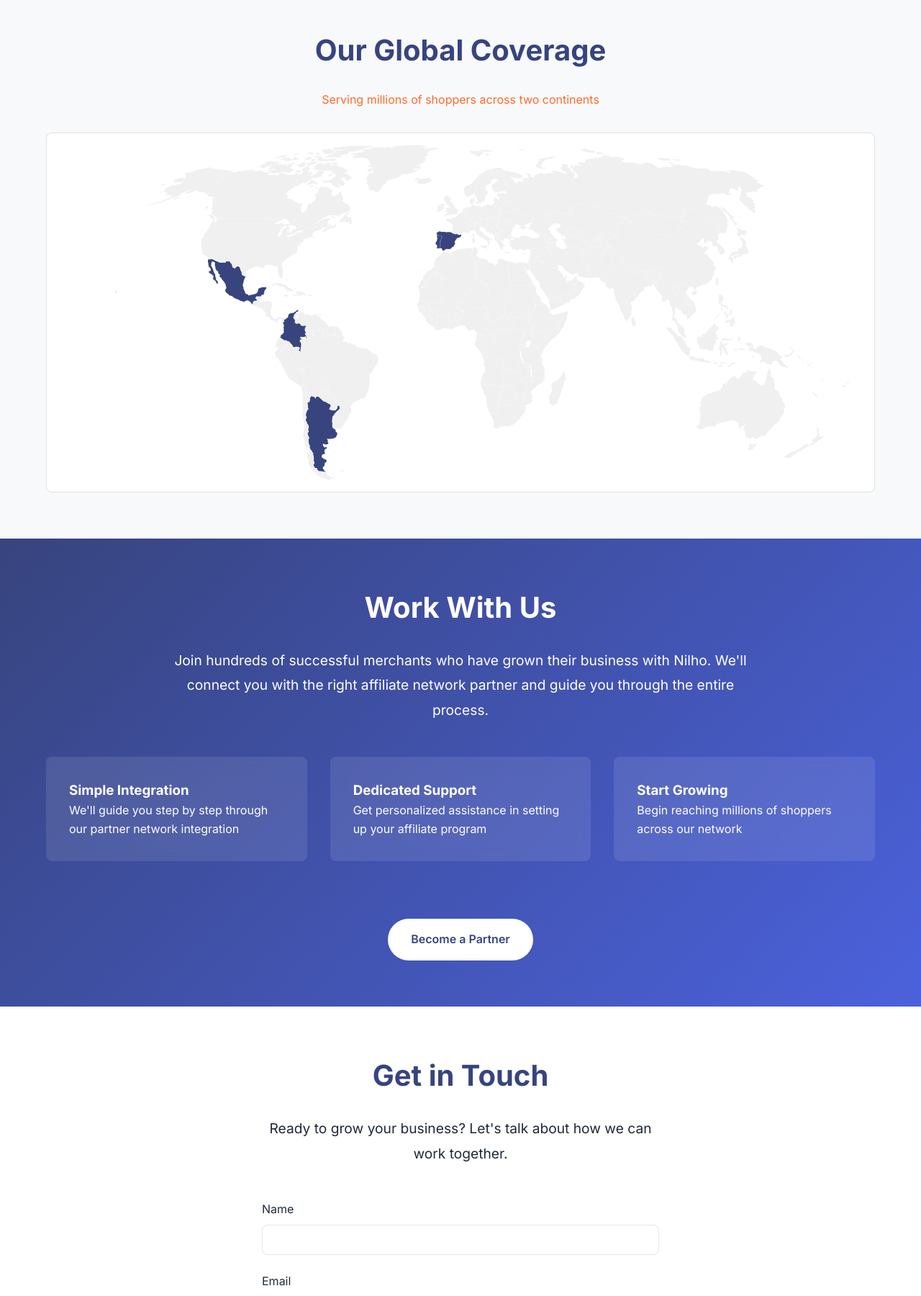
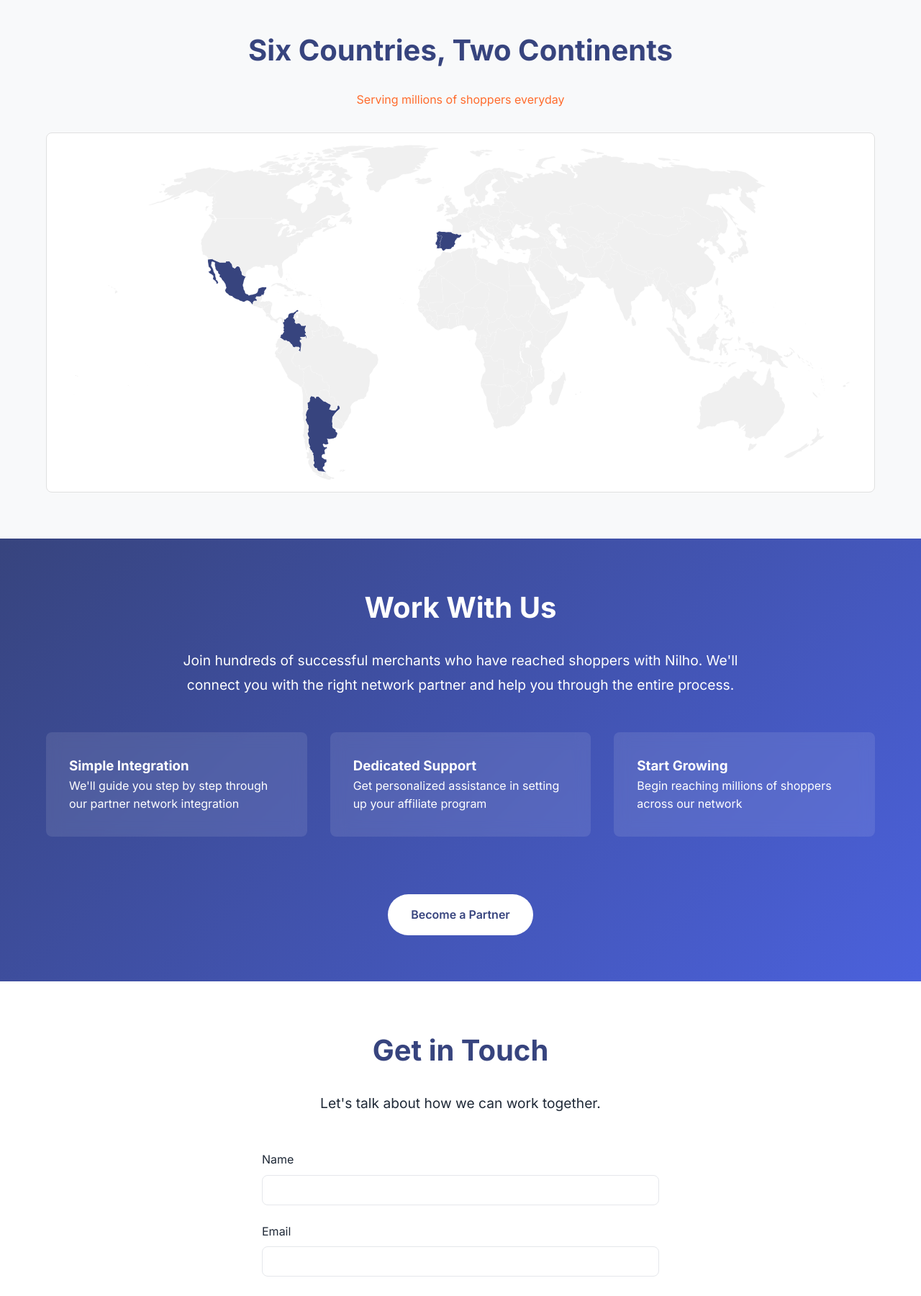
Before and after one commit to juanfgaviriac/nilho-website, a plain HTML site: page index.html in a window 1280 px wide. Shown: the part 1000-2800 px from the top of the page at 72% size. Drawn offline with nearby package versions, Linux system fonts and the light colour scheme.

Commit message:
Finished

```diff
--- a/index.html
+++ b/index.html
@@ -4,7 +4,7 @@
     <meta charset="UTF-8">
     <meta name="viewport" content="width=device-width, initial-scale=1.0">
     <title>Global Coupon Solutions</title>
-    <meta name="description" content="Your trusted global partner for local savings - connecting customers with the best deals worldwide.">
+    <meta name="description" content="Your trusted partner for local savings - connecting customers with the best deals worldwide.">
 
     <!-- Leaflet CSS for the map -->
     <link rel="stylesheet" href="https://unpkg.com/leaflet@1.9.4/dist/leaflet.css" integrity="sha256-p4NxAoJBhIIN+hmNHrzRCf9tD/miZyoHS5obTRR9BMY=" crossorigin=""/>
@@ -36,7 +36,7 @@
         <section id="hero" class="hero-section">
             <div class="hero-content fade-in">
                 <h2>Smart Shopping, Better Savings</h2>
-                <p class="hero-subtitle">Your trusted partner for verified discount codes across the globe</p>
+                <p class="hero-subtitle">Nilho helps thousands of shoppers find the best deals everyday</p>
                 <a href="#about" class="cta-button">Learn More</a>
             </div>
         </section>
@@ -64,8 +64,8 @@
 
         <section id="coverage" class="coverage-section">
             <div class="container">
-                <h2 class="section-title fade-in">Our Global Coverage</h2>
-                <p class="coverage-intro fade-in">Serving millions of shoppers across two continents</p>
+                <h2 class="section-title fade-in">Six Countries, Two Continents</h2>
+                <p class="coverage-intro fade-in">Serving millions of shoppers everyday</p>
                 <div id="map" class="map-container">
                     <!-- SVG map will be loaded here -->
                     <div class="map-loading">Loading map...</div>
@@ -76,7 +76,7 @@
         <section id="work-with-us" class="work-with-us-section">
             <div class="container">
                 <h2 class="section-title fade-in" style="color: var(--white);">Work With Us</h2>
-                <p class="section-intro fade-in" style="color: var(--white);">Join hundreds of successful merchants who have grown their business with Nilho. We'll connect you with the right affiliate network partner and guide you through the entire process.</p>
+                <p class="section-intro fade-in" style="color: var(--white);">Join hundreds of successful merchants who have reached shoppers with Nilho. We'll connect you with the right network partner and help you through the entire process.</p>
 
                 <div class="merchant-benefits">
                     <div class="benefit-card fade-in" data-aos="fade-up" data-aos-delay="100">
@@ -101,7 +101,7 @@
         <section id="contact" class="contact-section">
             <div class="container" style="max-width: 600px;">
                 <h2 class="section-title">Get in Touch</h2>
-                <p class="section-intro">Ready to grow your business? Let's talk about how we can work together.</p>
+                <p class="section-intro">Let's talk about how we can work together.</p>
 
                 <form name="contact" method="POST" data-netlify="true">
                     <div class="form-group">
@@ -134,7 +134,7 @@
 
     <footer class="footer">
         <div class="container">
-            <p>&copy; 2024 Nilho. All rights reserved.</p>
+            <p>&copy; 2025 Nilho. All rights reserved.</p>
             <div class="footer-links">
                 <a href="#about">About</a>
                 <a href="#coverage">Coverage</a>
```
